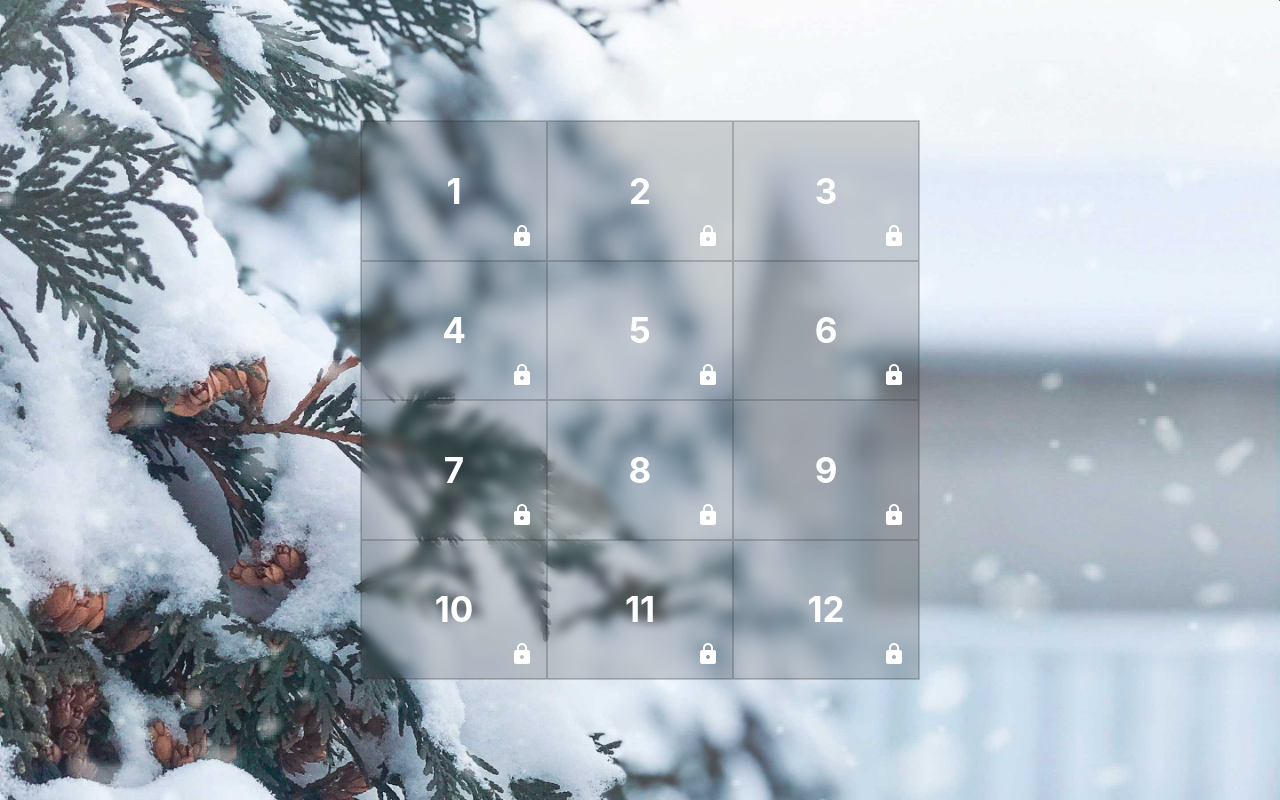
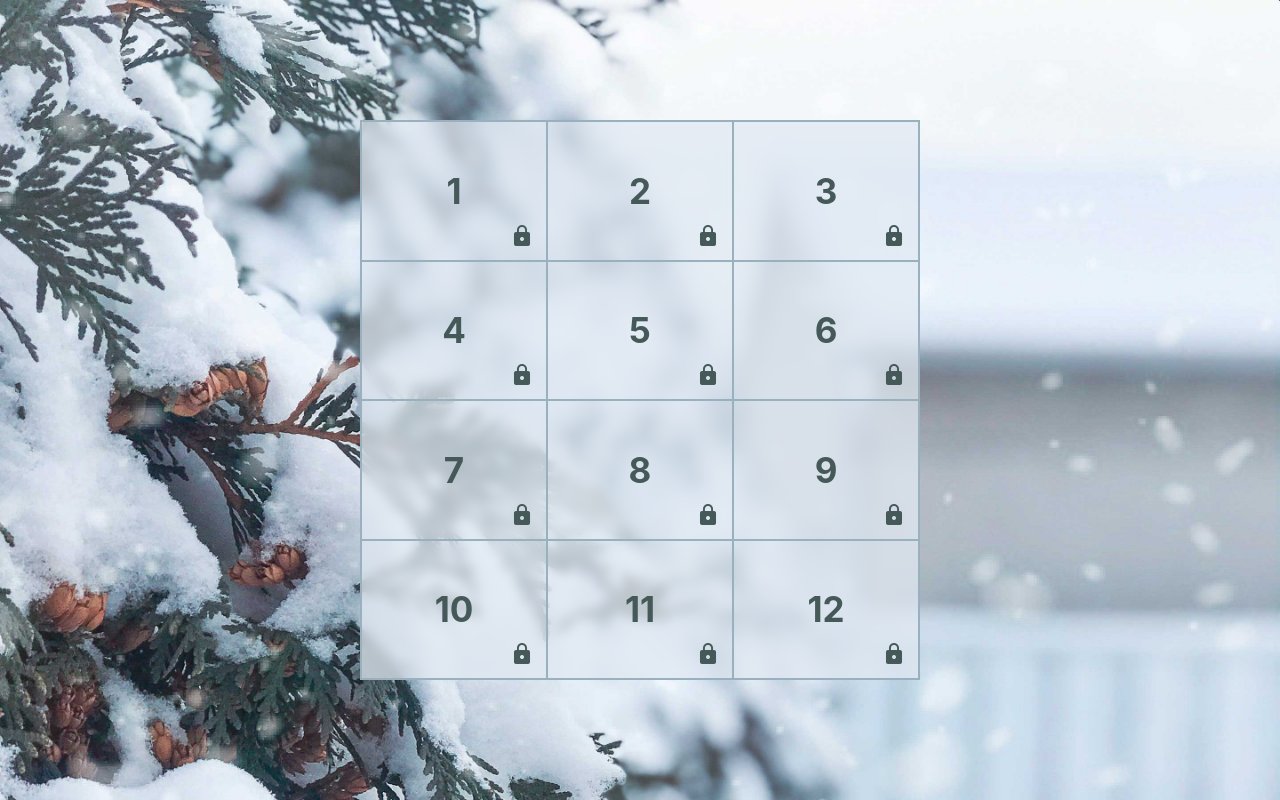
Before and after one commit to DIS-SIN/9-Days-of-Working-Remotely, a React (Create React App) app: page / in a window 1280 px wide. Built offline with nearby package versions, Linux system fonts and the light colour scheme.

Commit message:
Applying final designs

```diff
--- a/src/App.css
+++ b/src/App.css
@@ -71,7 +71,7 @@
     flex-wrap: wrap;
     height: 70vh;
     width: 70vh;
-    border: solid #31302a3d 1px;
+    border: solid #99B1BF 1px;
     max-width: 100%;
     box-sizing: border-box;
 }
@@ -79,18 +79,18 @@
 .flap {
     width: 25%;
     flex-grow: 1;
-    border: solid #31302a3d 1px;
+    border: solid #99B1BF 1px;
     display: flex;
     justify-content: center;
     align-items: center;
-    color: white;
+    color: #465959;
     font-weight: bold;
     font-size: 35px;
     position: relative;
     -webkit-user-select: none;
     user-select: none;
     cursor: pointer;
-    background-color: #0000002b;
+    background-color: rgba(224,233,242,0.75);
     backdrop-filter: blur(6px);
 }
 
```
